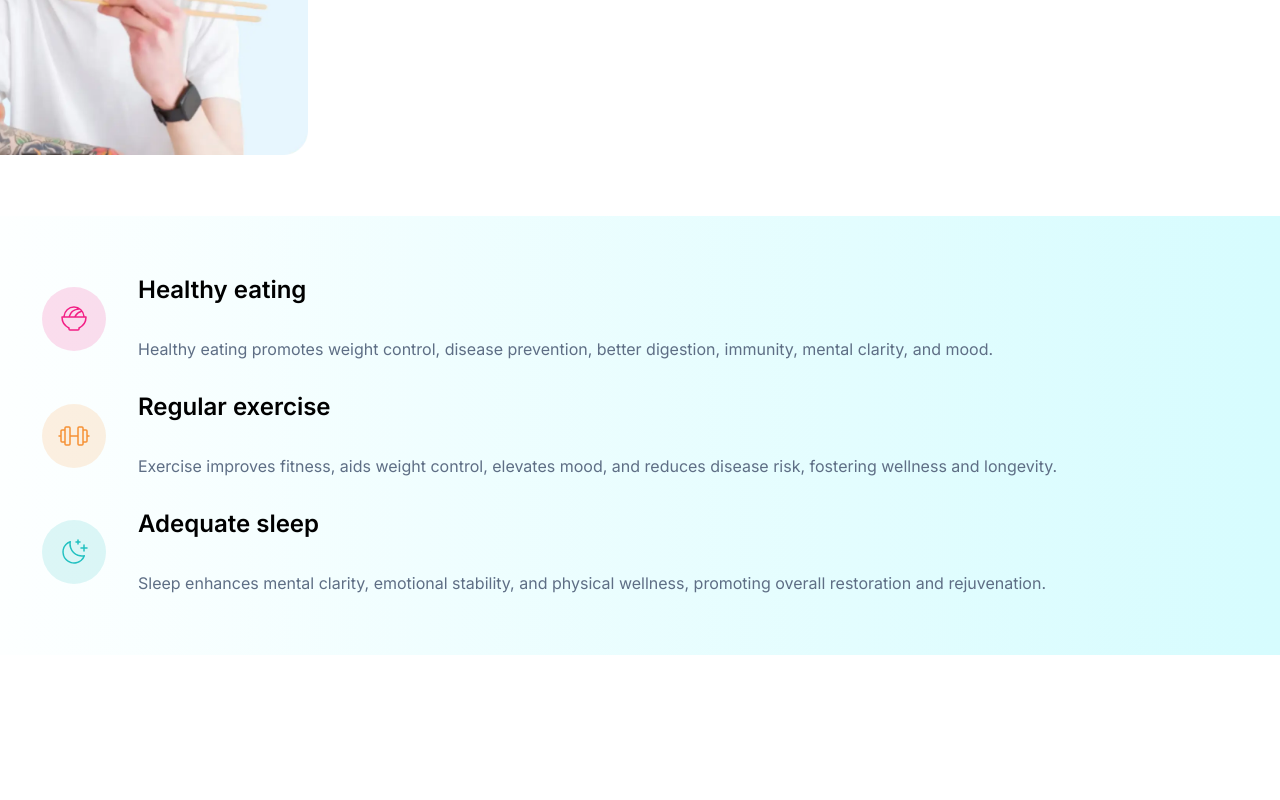
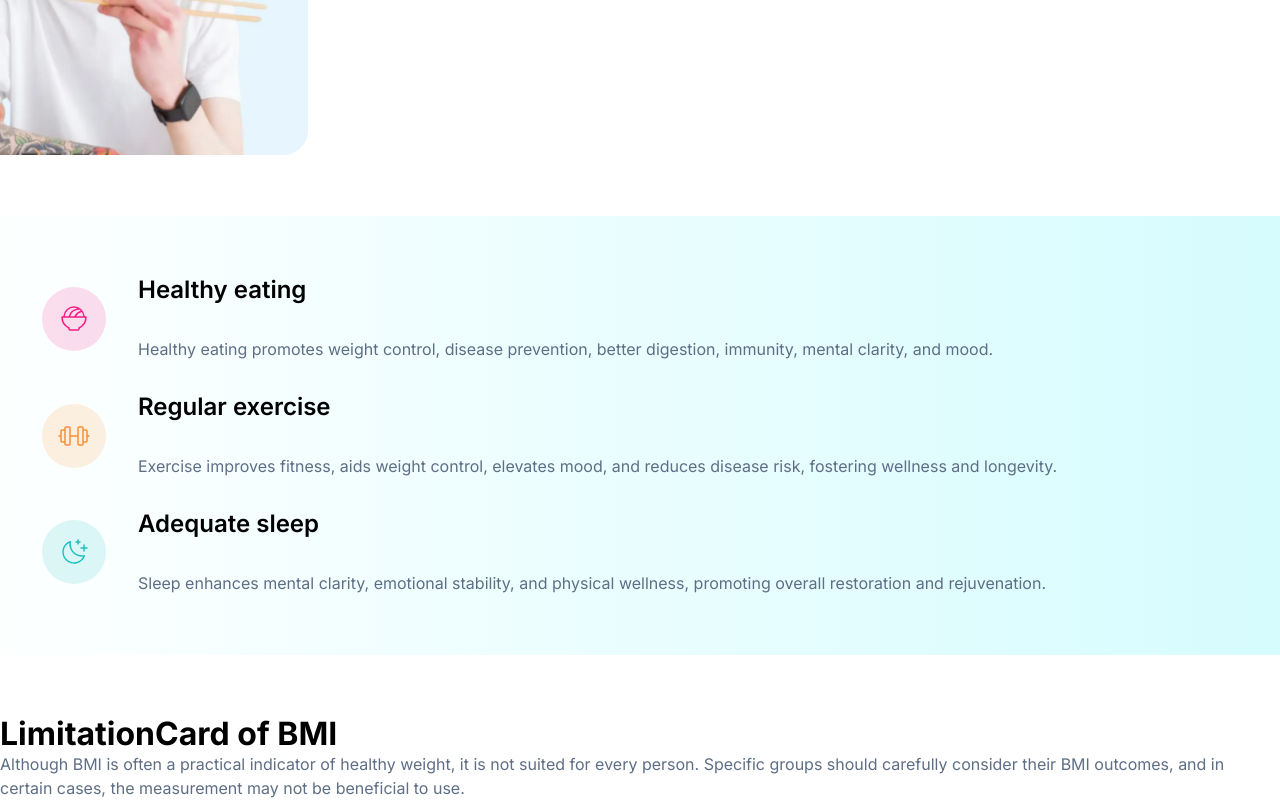
Before and after one commit to frontend-rustyff12/21-bmi-calculator, a React (Vite) app: page / in a window 1280 px wide. Shown: the part 1125-1925 px from the top of the page. Before the commit the page ends 1780 px from the top, so only its background shows below. Built offline with nearby package versions, Linux system fonts and the light colour scheme.

Commit message:
Limitations data

```diff
--- a/src/App.jsx
+++ b/src/App.jsx
@@ -1,12 +1,14 @@
 import Hero from "./components/Hero";
 import Info from "./components/Info";
 import Facts from "./components/Facts";
+import Limitations from "./components/Limitations";
 function App() {
   return (
     <div className="site-wrapper">
       <Hero />
       <Info />
       <Facts />
+      <Limitations />
     </div>
   );
 }
--- a/src/components/LimitationCard.jsx
+++ b/src/components/LimitationCard.jsx
@@ -1,7 +1,7 @@
 export default function LimitationCard() {
   return (
     <>
-      <h2>LimitationCard goes here</h2>
+      <h2>Card</h2>
     </>
   );
 }
--- a/src/components/Limitations.jsx
+++ b/src/components/Limitations.jsx
@@ -1,7 +1,15 @@
 export default function Limitations() {
   return (
-    <>
-      <h2>Limitations goe here</h2>
-    </>
+    <section className="limitations">
+      <div className="limitations-text">
+        <h2>LimitationCard of BMI</h2>
+        <p>
+          Although BMI is often a practical indicator of healthy weight, it is
+          not suited for every person. Specific groups should carefully consider
+          their BMI outcomes, and in certain cases, the measurement may not be
+          beneficial to use.
+        </p>
+      </div>
+    </section>
   );
 }
--- a/src/data/data.js
+++ b/src/data/data.js
@@ -18,3 +18,40 @@ export const factsData = [
     img: "/icon-sleep.svg",
   },
 ];
+
+export const limitationsData = [
+  {
+    title: "Gender",
+    description:
+      "The development and body fat composition of girls and boys vary with age. Consequently, a child's age and gender are considered when evaluating their BMI.",
+    img: "/icon-gender.svg",
+  },
+
+  {
+    title: "Age",
+    description:
+      "In aging individuals, increased body fat and muscle loss may cause BMI to underestimate body fat content.",
+    img: "/icon-age.svg",
+  },
+
+  {
+    title: "Muscle",
+    description:
+      "BMI may misclassify muscular individuals as overweight or obese, as it doesn't differentiate muscle from fat.",
+    img: "/icon-muscle.svg",
+  },
+
+  {
+    title: "Pregnancy",
+    description:
+      "Expectant mothers experience weight gain due to their growing baby. Maintaining a healthy pre-pregnancy BMI is advisable to minimise health risks for both mother and child.",
+    img: "/icon-pregnancy.svg",
+  },
+
+  {
+    title: "Race",
+    description:
+      "Certain health concerns may affect individuals of some Black and Asian origins at lower BMIs than others. To learn more, it is advised to discuss this with your GP or practice nurse.",
+    img: "/icon-race.svg",
+  },
+];
```
